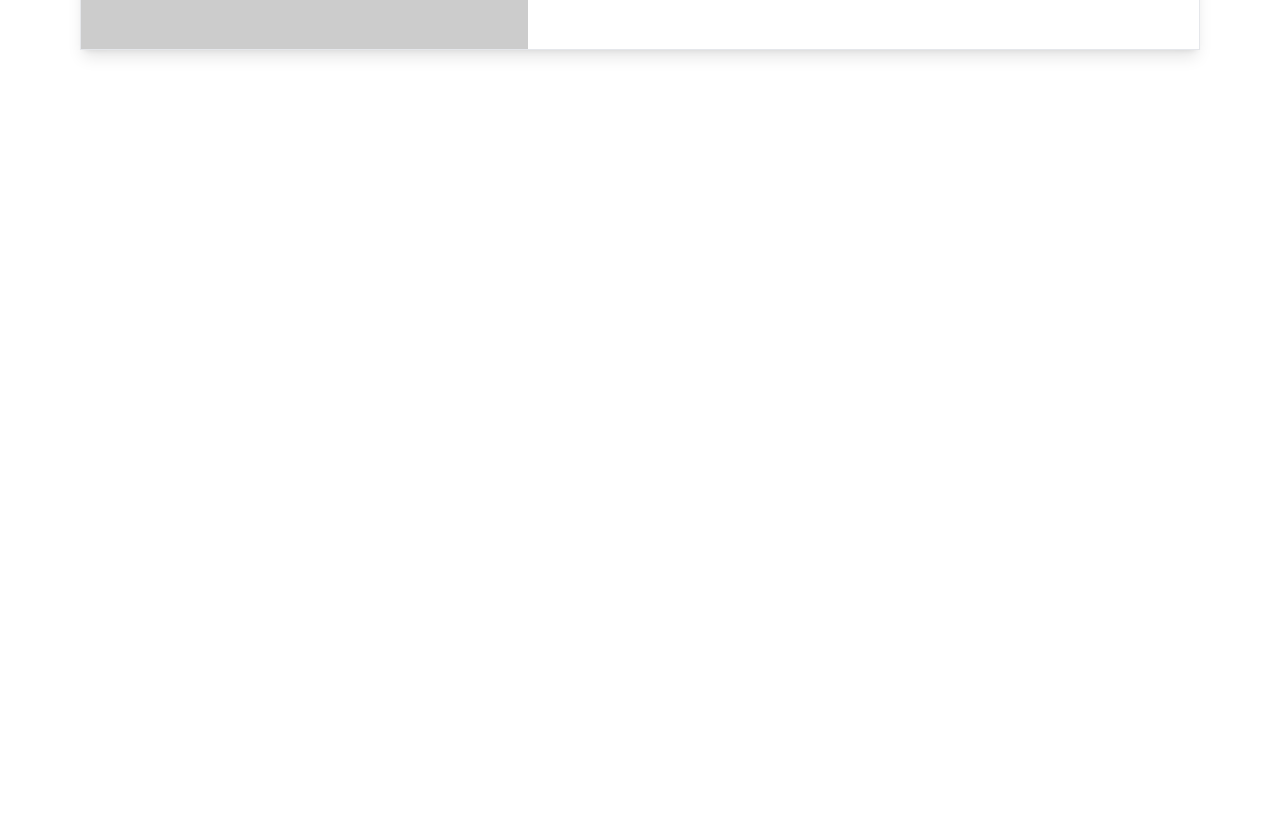
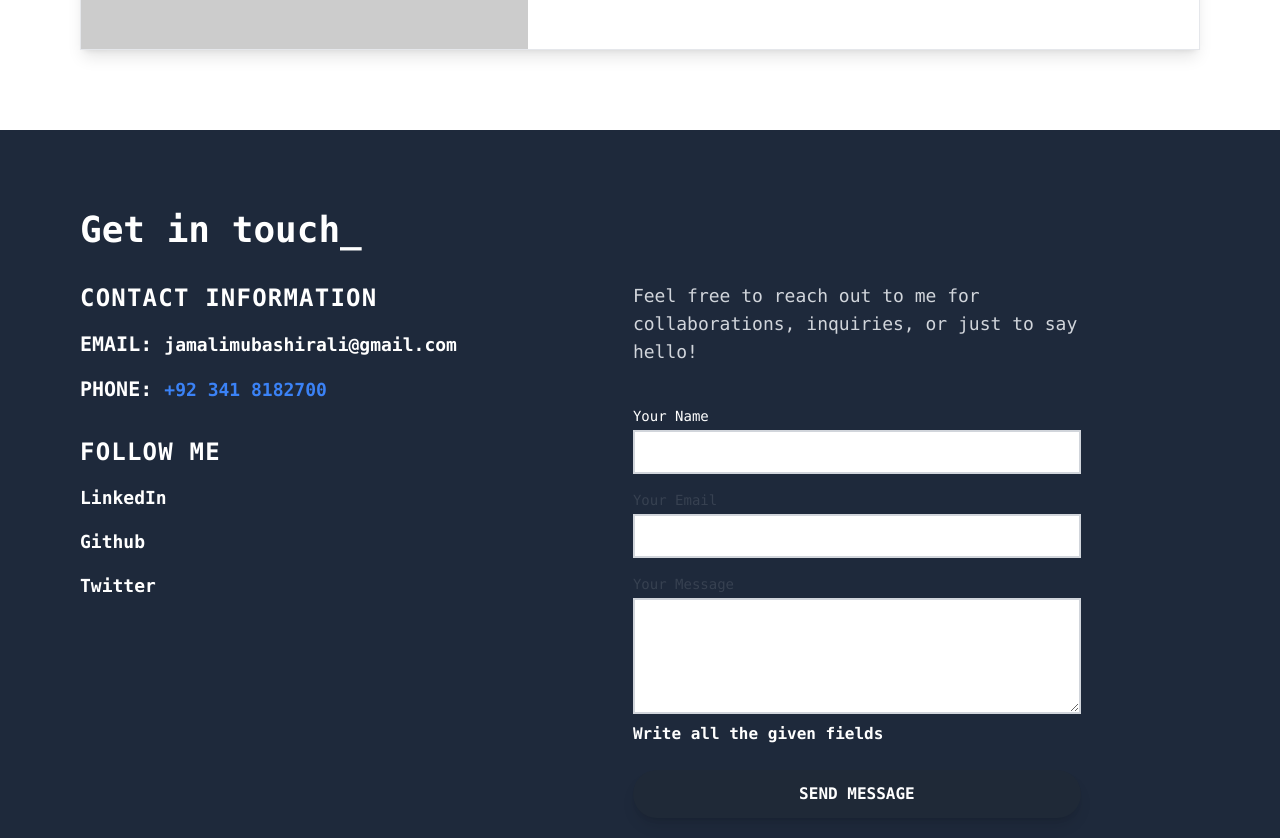
Before and after one commit to jamalimubashirali/React-Practice-Projects, a React (Vite) app in the folder Portfolio_Project/: page / in a window 1280 px wide. Shown: the part 4120-4958 px from the top of the page. Before the commit the page ends 4250 px from the top, so only its background shows below. Built offline with nearby package versions, Linux system fonts and the light colour scheme.

Commit message:
Made contact section

```diff
--- a/Portfolio_Project/src/App.jsx
+++ b/Portfolio_Project/src/App.jsx
@@ -4,6 +4,7 @@ import Services from "./components/services/Services";
 import Resume from "./components/resume/Resume";
 import Skills from "./components/skills/Skills";
 import Portfolio from "./components/portfolio/Portfolio";
+import ContactSection from "./components/contact/ContactSection";
 
 function App() {
   return (
@@ -13,6 +14,7 @@ function App() {
       <Resume />
       <Skills />
       <Portfolio />
+      <ContactSection />
     </div>
   )
 }
--- /dev/null
+++ b/Portfolio_Project/src/components/contact/ContactForm.jsx
@@ -0,0 +1,98 @@
+import React, { useState } from "react";
+
+const ContactForm = () => {
+  const [formData, setFormData] = useState({
+    name: "",
+    email: "",
+    message: "",
+  });
+
+  const [successMessage, setSuccessMessage] = useState("");
+
+  const handleChange = (e) => {
+    const { name, value } = e.target;
+    setFormData((prevData) => ({ ...prevData, [name]: value }));
+  };
+
+  const handleSubmit = (e) => {
+    e.preventDefault();
+
+    // Simulate form submission (replace this with your backend integration)
+    console.log("Form Submitted: ", formData);
+    setSuccessMessage("Thank you! Your message has been sent.");
+    setFormData({ name: "", email: "", message: "" });
+  };
+
+  return (
+    <div className="w-[40%] text-white">
+      <p className="text-lg text-gray-300 mb-10">
+          Feel free to reach out to me for collaborations, inquiries, or just to say hello!
+        </p>
+      {successMessage && (
+        <p className="text-green-600 mb-4">{successMessage}</p>
+      )}
+      <form onSubmit={handleSubmit} className="space-y-4">
+        <div>
+          <label
+            htmlFor="name"
+            className="block text-sm font-medium"
+          >
+            Your Name
+          </label>
+          <input
+            type="text"
+            id="name"
+            name="name"
+            value={formData.name}
+            onChange={handleChange}
+            className="mt-1 block w-full border-2 border-gray-300 p-2 focus:outline-none focus:ring-2 focus:ring-gray-500"
+            required
+          />
+        </div>
+        <div>
+          <label
+            htmlFor="email"
+            className="block text-sm font-medium text-gray-700"
+          >
+            Your Email
+          </label>
+          <input
+            type="email"
+            id="email"
+            name="email"
+            value={formData.email}
+            onChange={handleChange}
+            className="mt-1 block w-full border-2 border-gray-300 p-2 focus:outline-none focus:ring-2 focus:ring-gray-500"
+            required
+          />
+        </div>
+        <div>
+          <label
+            htmlFor="message"
+            className="block text-sm font-medium text-gray-700"
+          >
+            Your Message
+          </label>
+          <textarea
+            id="message"
+            name="message"
+            rows="4"
+            value={formData.message}
+            onChange={handleChange}
+            className="mt-1 block w-full border-2 border-gray-300 p-2 focus:outline-none focus:ring-2 focus:ring-gray-500"
+            required
+          ></textarea>
+          <p className="mb-2 mt-2 font-semibold">Write all the given fields</p>
+        </div>
+        <button
+          type="submit"
+          className="w-full bg-gray-800 text-white py-3 px-4 rounded-full hover:bg-gray-900 uppercase font-bold transition-colors shadow-lg"
+        >
+          Send Message
+        </button>
+      </form>
+    </div>
+  );
+};
+
+export default ContactForm;
--- /dev/null
+++ b/Portfolio_Project/src/components/contact/ContactSection.jsx
@@ -0,0 +1,32 @@
+import React from "react";
+import ContactForm from "./ContactForm";
+
+const ContactSection = () => {
+  return (
+      <div className="p-20 text-white bg-slate-800">
+        <h2 className="text-4xl font-bold mb-8">Get in touch_</h2>
+        <div className="flex flex-row gap-44">
+          <div className="flex flex-col gap-4 lg:text-left">
+            <h3 className="text-2xl font-semibold uppercase tracking-wider">Contact Information</h3>
+            <p className="font-bold uppercase text-xl">Email: <a href="mailto:jamalimubashirali@gmail.com" className="hover:underline text-lg lowercase">jamalimubashirali@gmail.com</a></p>
+            <p className="font-bold uppercase text-xl">Phone: <a href="tel:+1234567890" className="text-blue-500 hover:underline text-lg">+92 341 8182700</a></p>
+            <h3 className="text-2xl font-semibold mt-4 tracking-wider uppercase">Follow Me</h3>
+            <div className="flex flex-col gap-4">
+              <a href="https://linkedin.com/in/your-profile" target="_blank" rel="noopener noreferrer" className="hover:underline text-lg font-bold">
+                LinkedIn
+              </a>
+              <a href="https://github.com/your-username" target="_blank" rel="noopener noreferrer" className="hover:underline text-lg font-bold">
+                Github
+              </a>
+              <a href="https://twitter.com/your-handle" target="_blank" rel="noopener noreferrer" className="hover:underline text-lg font-bold">
+                Twitter
+              </a>
+            </div>
+          </div>
+          <ContactForm />
+        </div>
+      </div>
+  );
+};
+
+export default ContactSection;
```
